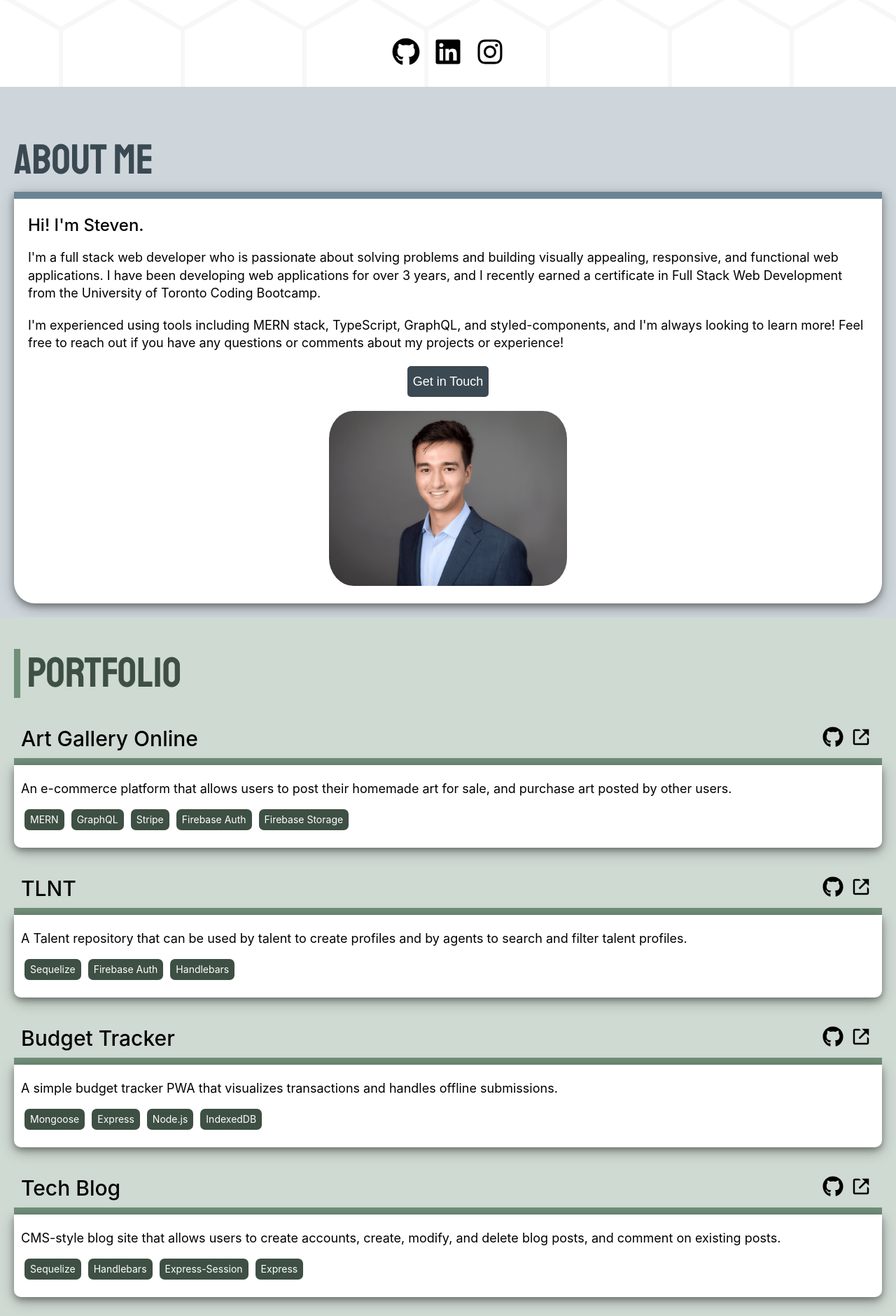
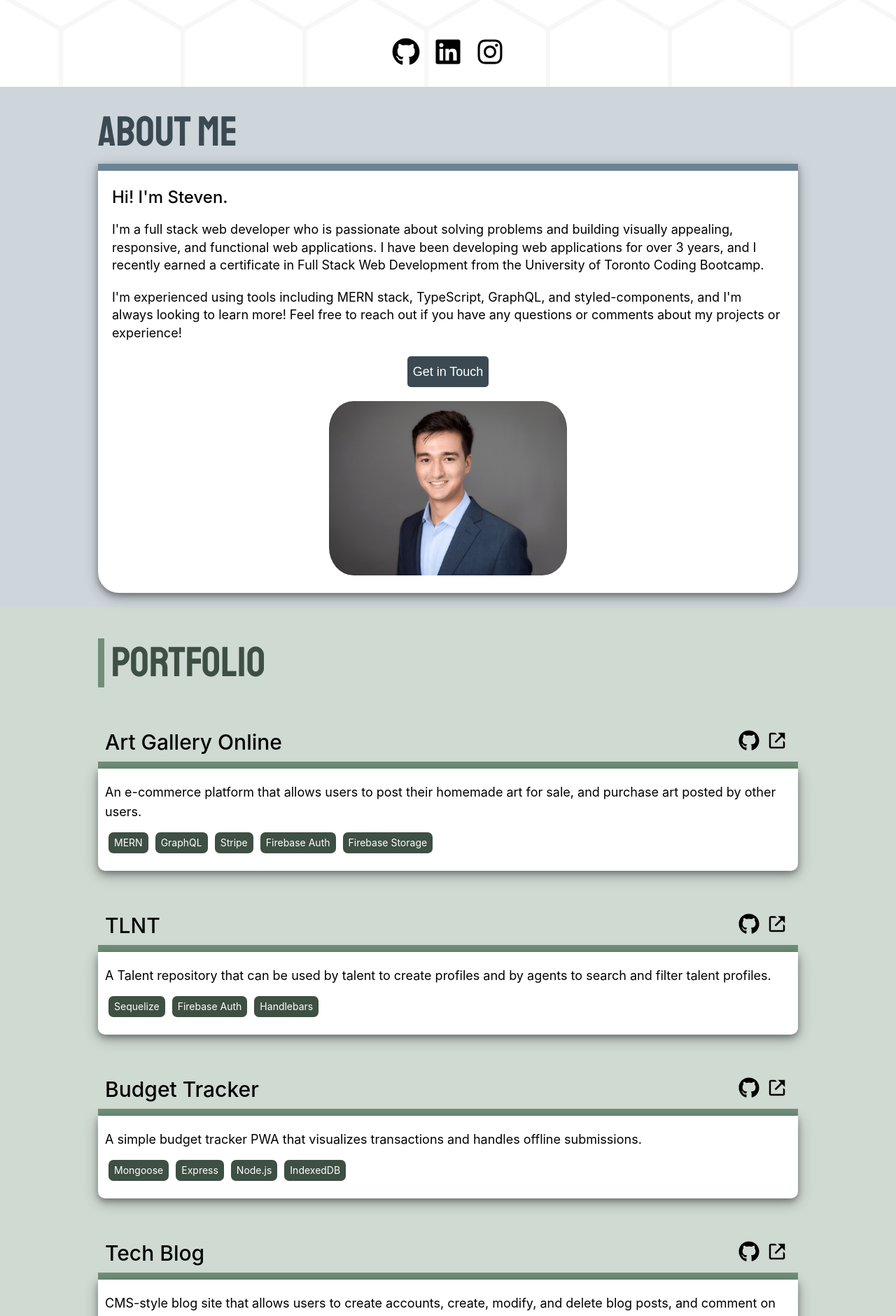
Before and after one commit to Stevtm/portfolio-v4, a React (Create React App) app: page / in a window 1280 px wide. Shown: the part 660-2540 px from the top of the page at 70% size. Built offline with nearby package versions, Linux system fonts and the light colour scheme.

Commit message:
limit content width to 1000px

```diff
--- a/src/components/About/styles.ts
+++ b/src/components/About/styles.ts
@@ -10,13 +10,16 @@ export const Anchor = styled.span`
 
 export const AboutSection = styled.section`
   /* box model */
+  align-items: center;
+  display: flex;
+  flex-direction: column;
   padding: 20px;
 
   /* visual decorations */
   background-color: ${({ theme }) => theme.pastelBlue.lighter};
 
-  @media (min-width: 671px) {
-    padding-top: 60px;
+  > div {
+    max-width: 1000px;
   }
 `;
 
@@ -26,6 +29,7 @@ export const AboutHeader = styled.div`
   flex-direction: row;
   text-align: center;
   padding: 10px 0;
+  width: 100%;
 `;
 
 export const HeaderText = styled.h2`
--- a/src/components/Portfolio/styles.ts
+++ b/src/components/Portfolio/styles.ts
@@ -10,15 +10,24 @@ export const Anchor = styled.span`
 
 export const PortfolioSection = styled.section`
   /* box model */
+  align-items: center;
+  display: flex;
+  flex-direction: column;
   padding: 20px;
+
   /* visual decorations */
   background-color: ${({ theme }) => theme.pastelGreen.lighter};
+
+  > div {
+    max-width: 1000px;
+  }
 `;
 
 export const ColorBar = styled.div`
   /* box model */
   width: 0.55rem;
   margin-right: 10px;
+
   /* visual decorations */
   background-color: ${({ theme }) => theme.pastelGreen.DEFAULT};
 `;
@@ -29,6 +38,7 @@ export const PortfolioHeader = styled.div`
   flex-direction: row;
   text-align: center;
   margin: 25px 0;
+  width: 100%;
 `;
 
 export const HeaderText = styled.h2`
--- a/src/components/Resume/styles.ts
+++ b/src/components/Resume/styles.ts
@@ -10,12 +10,17 @@ export const Anchor = styled.span`
 
 export const ResumeSection = styled.section`
   /* box model */
+  align-items: center;
   display: flex;
   flex-direction: column;
   padding: 20px;
 
   /* visual decorations */
   background-color: ${({ theme }) => theme.prussianBlue.lighter};
+
+  > div {
+    max-width: 1000px;
+  }
 `;
 
 export const ResumeHeader = styled.div`
@@ -24,6 +29,7 @@ export const ResumeHeader = styled.div`
 	flex-direction: row;
 	text-align: center;
 	margin: 10px 0;
+	width: 100%:
 `;
 
 export const HeaderText = styled.h2`
```
Lines whose indentation alone changed are shown as unchanged.
